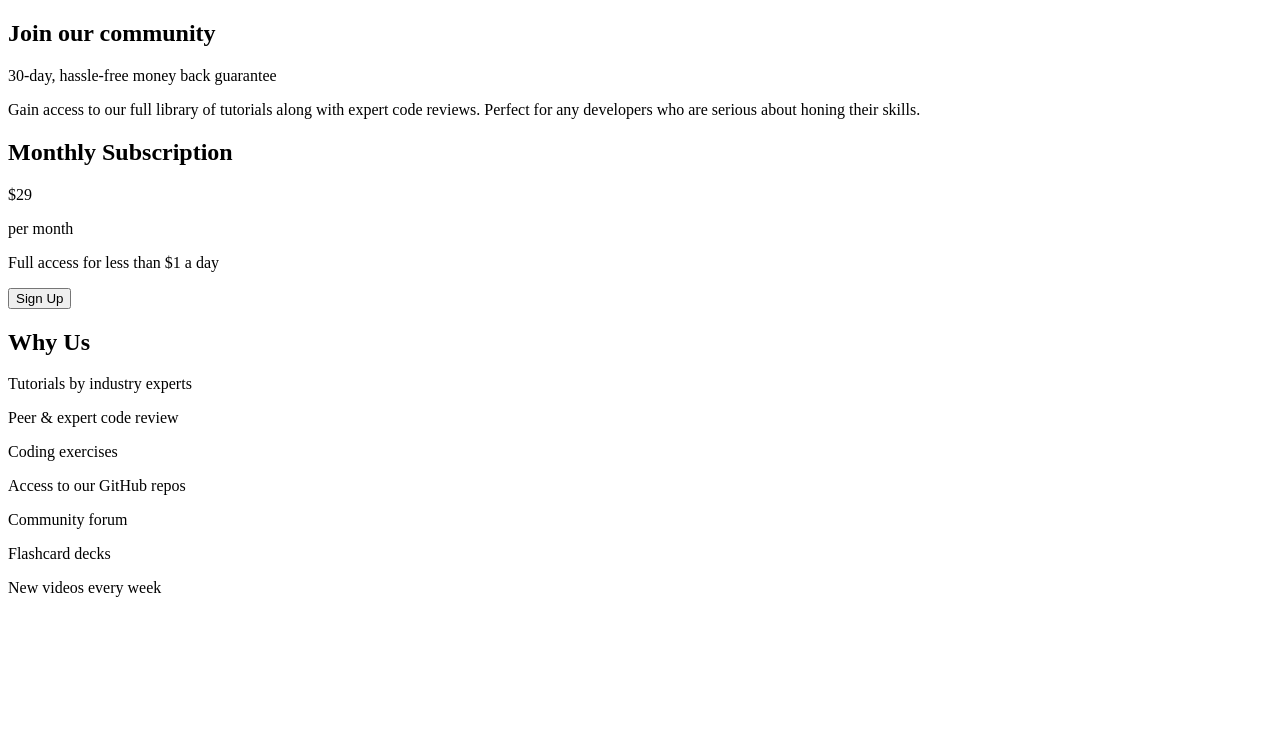
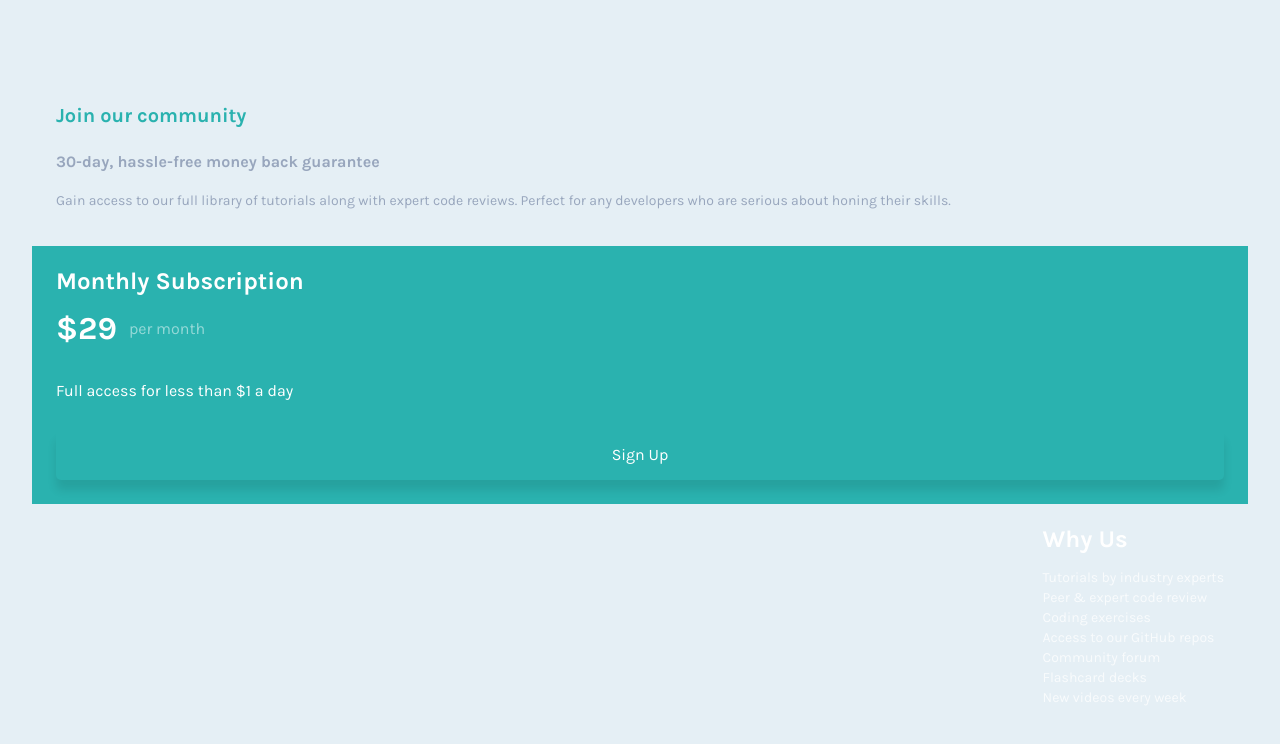
Before and after one commit to raquel15rs/Price-, a plain HTML site: page price/index.html in a window 1280 px wide. Drawn offline with Linux system fonts and the light colour scheme.

Commit message:
global/main mais ou menos 31/10

```diff
--- /dev/null
+++ b/price/css/color.css
@@ -0,0 +1,6 @@
+:root{
+    --cyan: #2ab2af;
+    --Bright--yellow: #c0df34;
+    --light-gray: #e5eff5;
+    --Grayish--Blue: #98a6bd;
+}
--- a/price/css/global.css
+++ b/price/css/global.css
@@ -0,0 +1,25 @@
+*{
+    margin: 0%;
+    padding: 0%;
+    box-sizing: border-box;
+    font-family: 'Karla', sans-serif;
+}
+body{
+    background-color: var(--light-gray);
+}
+main{
+    margin-top: 4.5rem;
+    margin-inline: 2rem;
+}
+h1{
+    font-size: 1.25rem;
+    color: var(--cyan);
+    line-height: 1.5rem;
+    margin-bottom: 1.5rem;
+}
+h2{
+    font-size: 1.5rem;
+    line-height: 1.3755rem;
+    color: #fff;
+    margin-bottom: 1.125rem;
+}
--- /dev/null
+++ b/price/css/main.css
@@ -0,0 +1,70 @@
+.superior{
+    padding-inline: 1.5rem;
+    padding-block: 2rem;
+    border-top-left-radius: 0.313rem;
+    border-top-right-radius: 0.313rem;
+}
+.superior p:nth-of-type(1){
+    font-weight: 700;
+    line-height: 1.25rem;
+    color: var(--Grayish--Blue);
+    margin-bottom: 1rem;
+}
+.superior p:nth-of-type(2){
+    line-height: 1.625rem;
+    color: var(--Grayish--Blue);
+    font-size: 0.875rem;
+}
+.esquerda{
+    padding: 1.5rem;
+    background-color: var(--cyan);
+}
+.esquerda div p:nth-of-type(1) {
+    color: #fff;
+    font-size: 2rem;
+    font-weight: 700;
+    line-height: 2.375rem;
+}
+.esquerda div p:nth-of-type(2) {
+    color: #fff;
+    opacity: 0.5;
+}
+.esquerda div {
+    display: flex;
+    gap: 0.75rem;
+    align-items: center;
+    margin-bottom: 0.25rem;
+}
+
+
+.esquerda p {
+    color: #ffff;
+    line-height: 1.625rem;
+    margin-bottom: 1.625rem;
+}
+
+.esquerda button {
+    padding: 1rem 0 1rem 0;
+    width: 100%;
+    color: #ffff;
+    font-size: 1rem;
+    line-height: 1.125rem;
+    border: 0;
+    background-color: var(--bright-yellow);
+    border-radius: 5px;
+    box-shadow: 0px 10px 10px rgba(0, 0, 0, 0.0973011);
+}
+
+.direita {
+    background-color: var(--light-cyan);
+    padding: 1.5rem;
+    border-radius: 0 0 5px 5px;
+    float: right;
+}
+
+.direita p {
+    line-height: 1.25rem;
+    font-size: 0.875rem;
+    color: #ffff;
+    opacity: 0.75;
+}
--- a/price/index.html
+++ b/price/index.html
@@ -4,9 +4,9 @@
     <meta charset="UTF-8">
     <meta http-equiv="X-UA-Compatible" content="IE=edge">
     <meta name="viewport" content="width=device-width, initial-scale=1.0">
-   <link rel="shortcut icon" href="./images/favicon-32x32.png" type="image/x-icon">
-    <link rel="stylesheet" href="style.css">
     <title>Price Component</title>
+    <link rel="shortcut icon" href="./images/favicon-32x32.png" type="image/x-icon">
+    <link rel="stylesheet" href='style.css'>
 </head>
 <body>
     <main>
@@ -37,8 +37,7 @@
                     <p>Flashcard decks</p>
                     <p>New videos every week</p>
                 </section>
-         </div>
-
+        </div>
     </main>
 </body>
 </html>
--- a/price/style.css
+++ b/price/style.css
@@ -1 +1,4 @@
-@import './css/global.css'
+@import url('https://fonts.googleapis.com/css2?family=Karla:wght@400;700&display=swap');
+@import url(./css/global.css);
+@import url(./css/color.css);
+@import url(./css/main.css);
```
